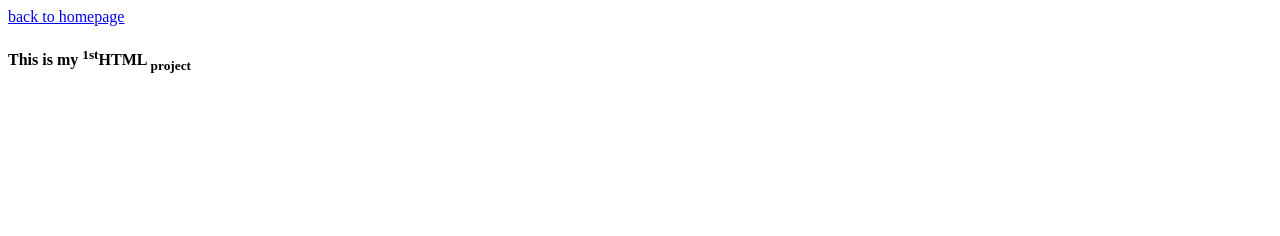
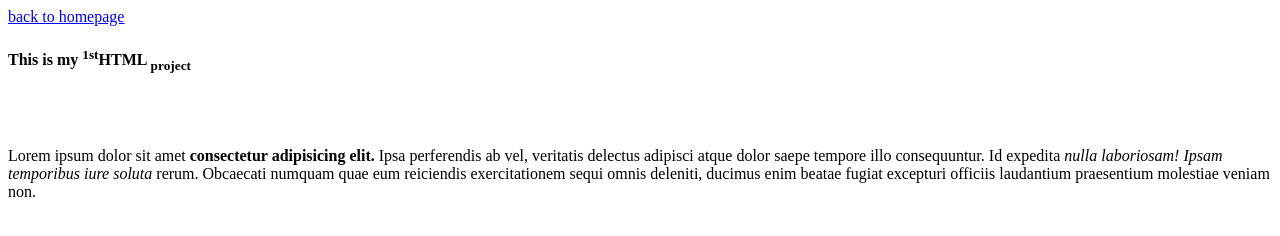
Before and after one commit to AdityaLalwani-CodeHub/HTML, a plain HTML site: page about.html in a window 1280 px wide. Drawn offline with Linux system fonts and the light colour scheme.

Commit message:
used lorem50 and strong and emphasis tags

```diff
--- a/about.html
+++ b/about.html
@@ -14,5 +14,12 @@
 
     <!-- superscript and subscript tags-->
     <h4>This is my <sup>1st</sup>HTML <sub>project</sub> </h4>
+
+    <br><br>
+
+    <!-- use lorem50 and strong and emphasis tags -->
+    <p>Lorem ipsum dolor sit amet <strong>consectetur adipisicing elit.</strong>  Ipsa perferendis ab vel, veritatis delectus adipisci atque dolor saepe tempore illo consequuntur. Id expedita <em>nulla laboriosam! Ipsam temporibus iure soluta </em>  rerum. Obcaecati numquam quae eum reiciendis exercitationem sequi omnis deleniti, ducimus enim beatae fugiat excepturi officiis laudantium praesentium molestiae veniam non.</p>
+
+    <br><br>
 </body>
 </html>
```
